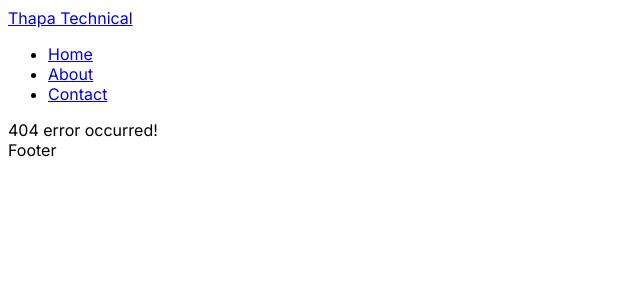
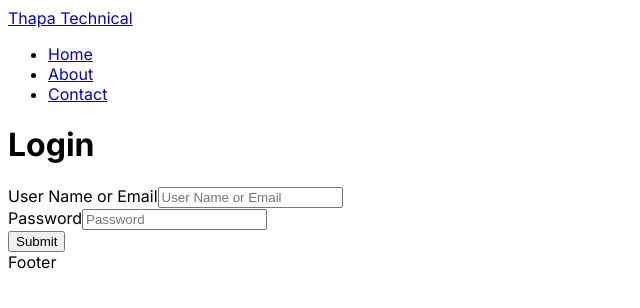
Before and after one commit to binamralamsal/nextjs-test, a Next.js app: page /login in a window 1280 px wide. Before the commit this address had no page. Shown: the top 308 px of the page, without its empty margins (0-640 px from the left). Built offline with nearby package versions, Linux system fonts and the light colour scheme.

Commit message:
Added login page

```diff
--- /dev/null
+++ b/src/pages/login.js
@@ -0,0 +1,65 @@
+import { useState } from "react";
+import { signIn } from "next-auth/react";
+import { useRouter } from "next/router";
+
+export default function LoginPage() {
+  const [user, setUser] = useState({
+    username: "",
+    password: "",
+  });
+  const router = useRouter();
+
+  function handleInputChange(event) {
+    const { name, value } = event.target;
+    setUser((prev) => ({ ...prev, [name]: value }));
+  }
+
+  async function handleLoginUser(e) {
+    e.preventDefault();
+
+    const status = await signIn("credentials", {
+      email: user.username,
+      password: user.password,
+      username: user.username,
+      redirect: false,
+    });
+
+    if (status.ok) {
+      router.push("/");
+    }
+  }
+
+  return (
+    <div>
+      <h1>Login</h1>
+
+      <form onSubmit={handleLoginUser}>
+        <div>
+          <label htmlFor="username">User Name or Email</label>
+          <input
+            type="text"
+            placeholder="User Name or Email"
+            name="username"
+            id="username"
+            value={user.username}
+            onChange={handleInputChange}
+          />
+        </div>
+
+        <div>
+          <label htmlFor="password">Password</label>
+          <input
+            type="text"
+            placeholder="Password"
+            name="password"
+            id="password"
+            value={user.password}
+            onChange={handleInputChange}
+          />
+        </div>
+
+        <button>Submit</button>
+      </form>
+    </div>
+  );
+}
```
